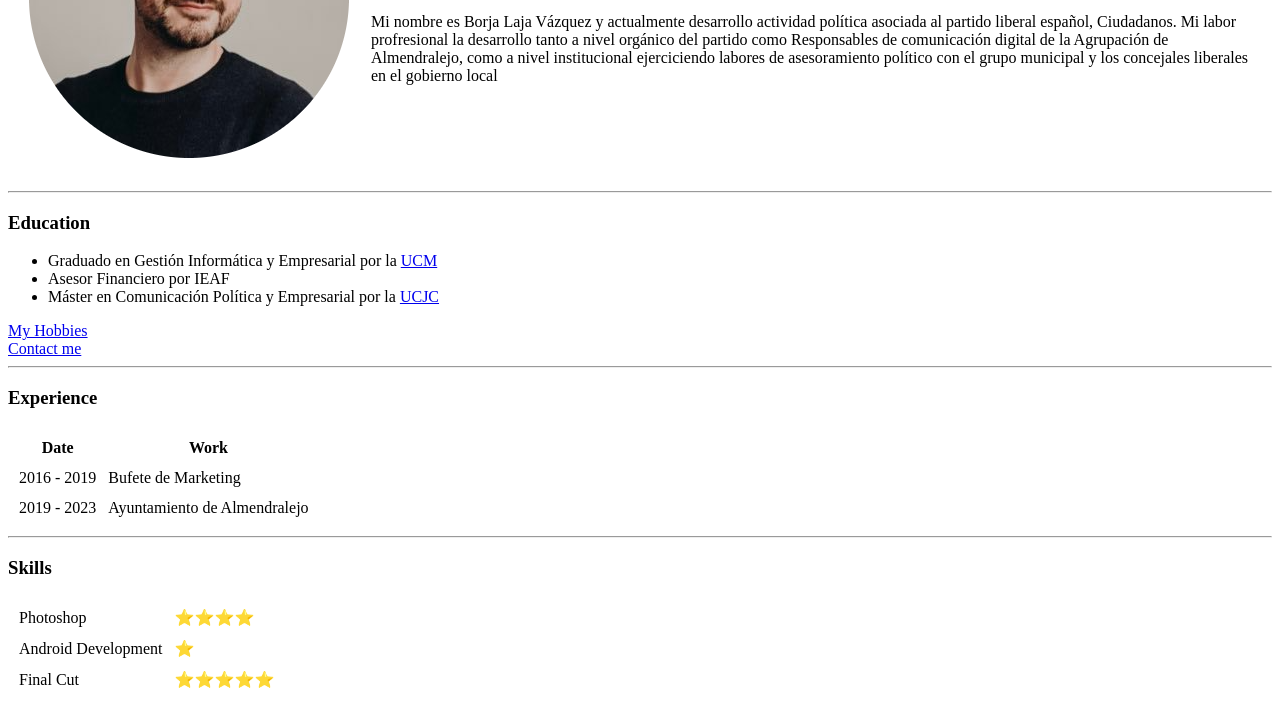
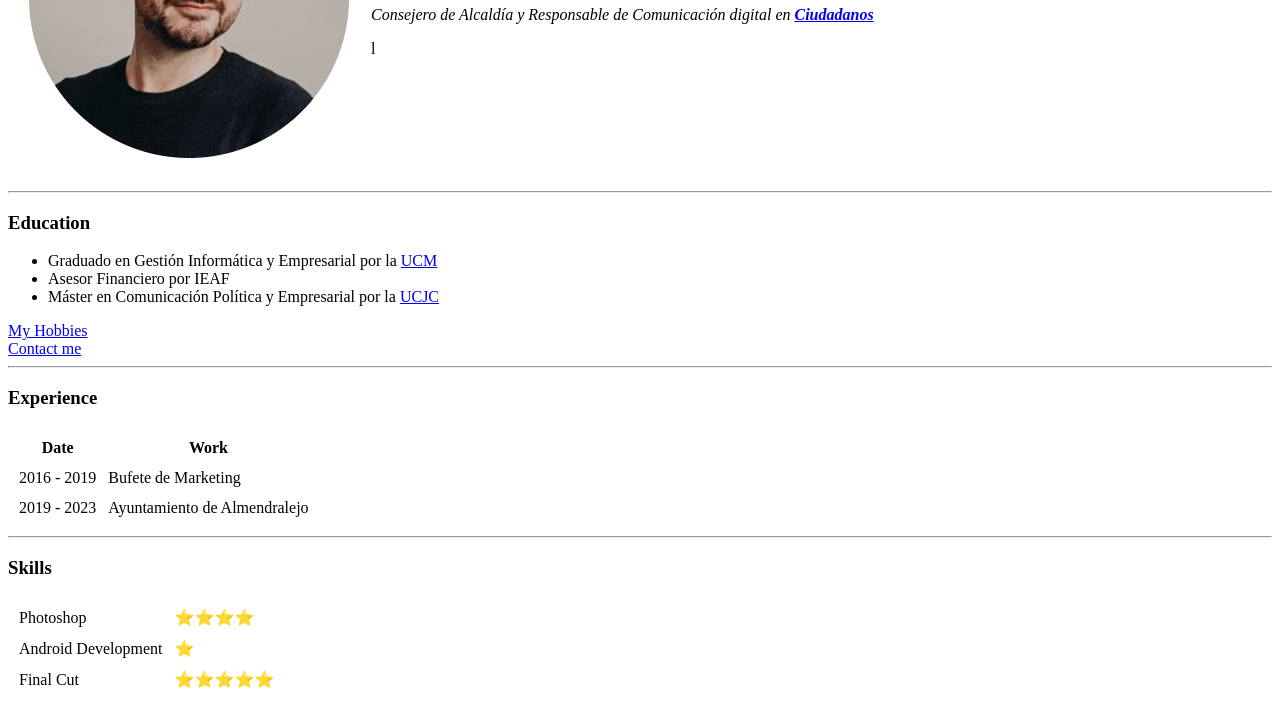
Before and after one commit to fborjalv/cv, a plain HTML site: page index.html in a window 1280 px wide. Shown: the part 191-899 px from the top of the page. Drawn offline with Linux system fonts and the light colour scheme.

Commit message:
Update index.html

```diff
--- a/index.html
+++ b/index.html
@@ -12,9 +12,7 @@
     <td>
       <h1>Borja Laja Vázquez</h1>
       <p><em>Consejero de Alcaldía y Responsable de Comunicación digital en <strong><a href="https://www.ciudadanos-cs.org">Ciudadanos</a></strong></em></p>
-      <p>Mi nombre es Borja Laja Vázquez y actualmente desarrollo actividad política asociada al partido liberal español, Ciudadanos. Mi labor profresional la desarrollo tanto a nivel orgánico del partido como Responsables de comunicación digital de
-        la
-        Agrupación de Almendralejo, como a nivel institucional ejerciciendo labores de asesoramiento político con el grupo municipal y los concejales liberales en el gobierno local</p>
+      <p>l</p>
     </td>
   </table>
   <hr>
```
